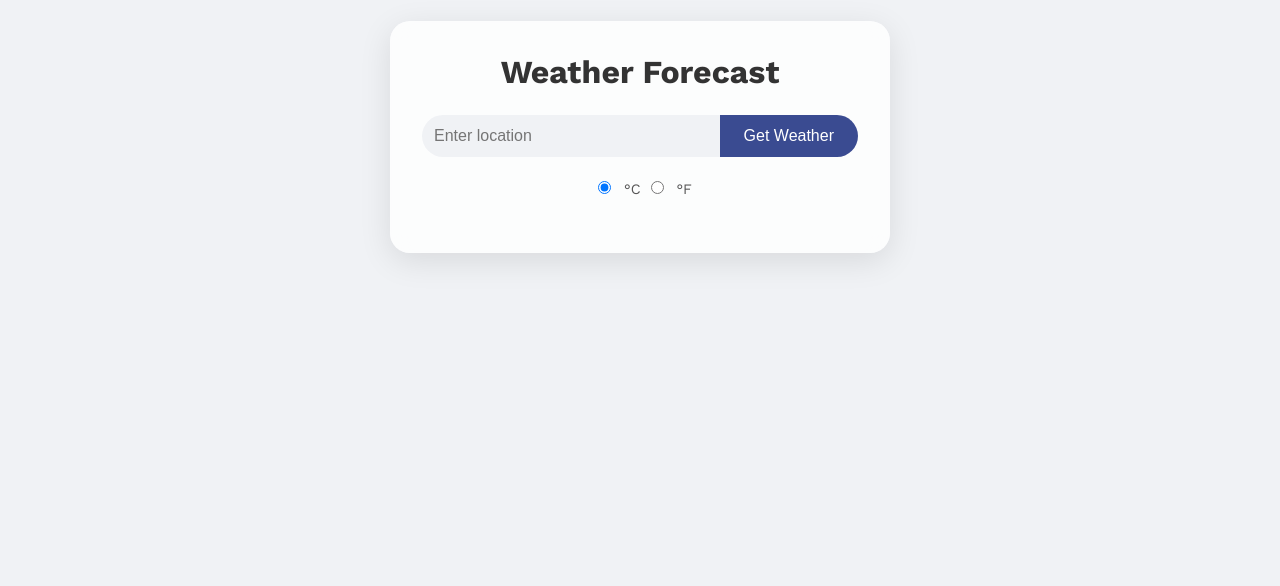
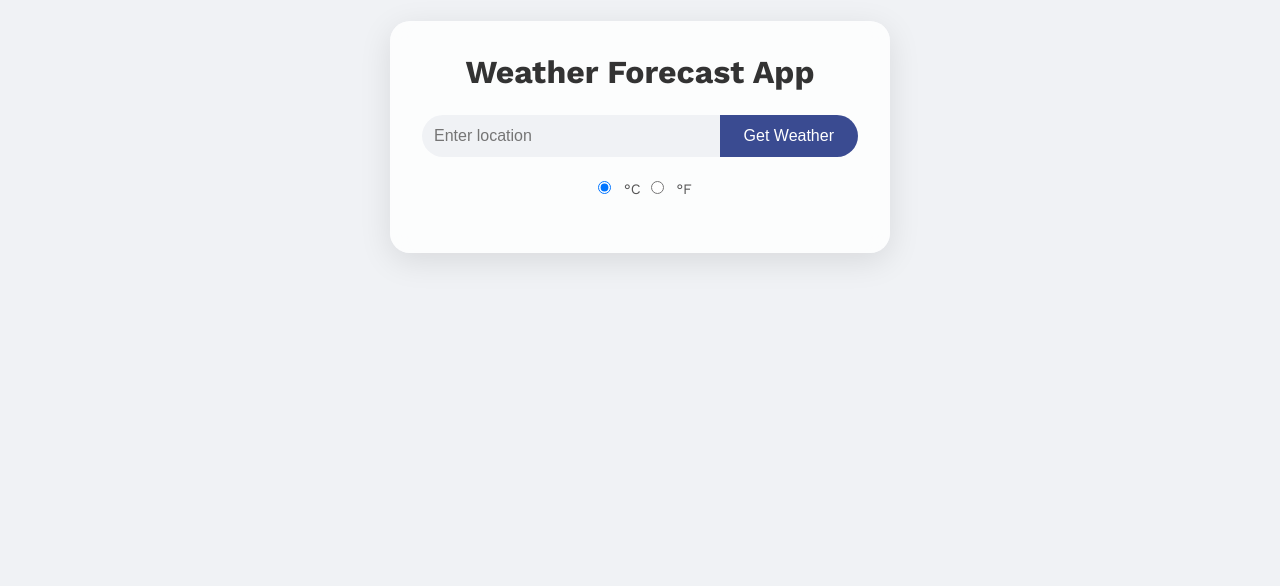
Before and after one commit to ufukcemcakir/ufukcemcakir.github.io, a website built with webpack: page src/index.html in a window 1280 px wide. Shown: the part 163-749 px from the top of the page. Built offline with nearby package versions, Linux system fonts and the light colour scheme; files whose address does not match are found by name.

Commit message:
Finished.

```diff
--- a/src/index.html
+++ b/src/index.html
@@ -13,7 +13,7 @@
 <body>
     <div id="background-container"></div>
     <div class="container">
-        <h1>Weather Forecast</h1>
+        <h1>Weather Forecast App</h1>
         <form id="weather-form">
             <input type="text" id="location" placeholder="Enter location" required>
             <button type="submit">Get Weather</button>
```
Also changed, not shown: dist/index.html.
